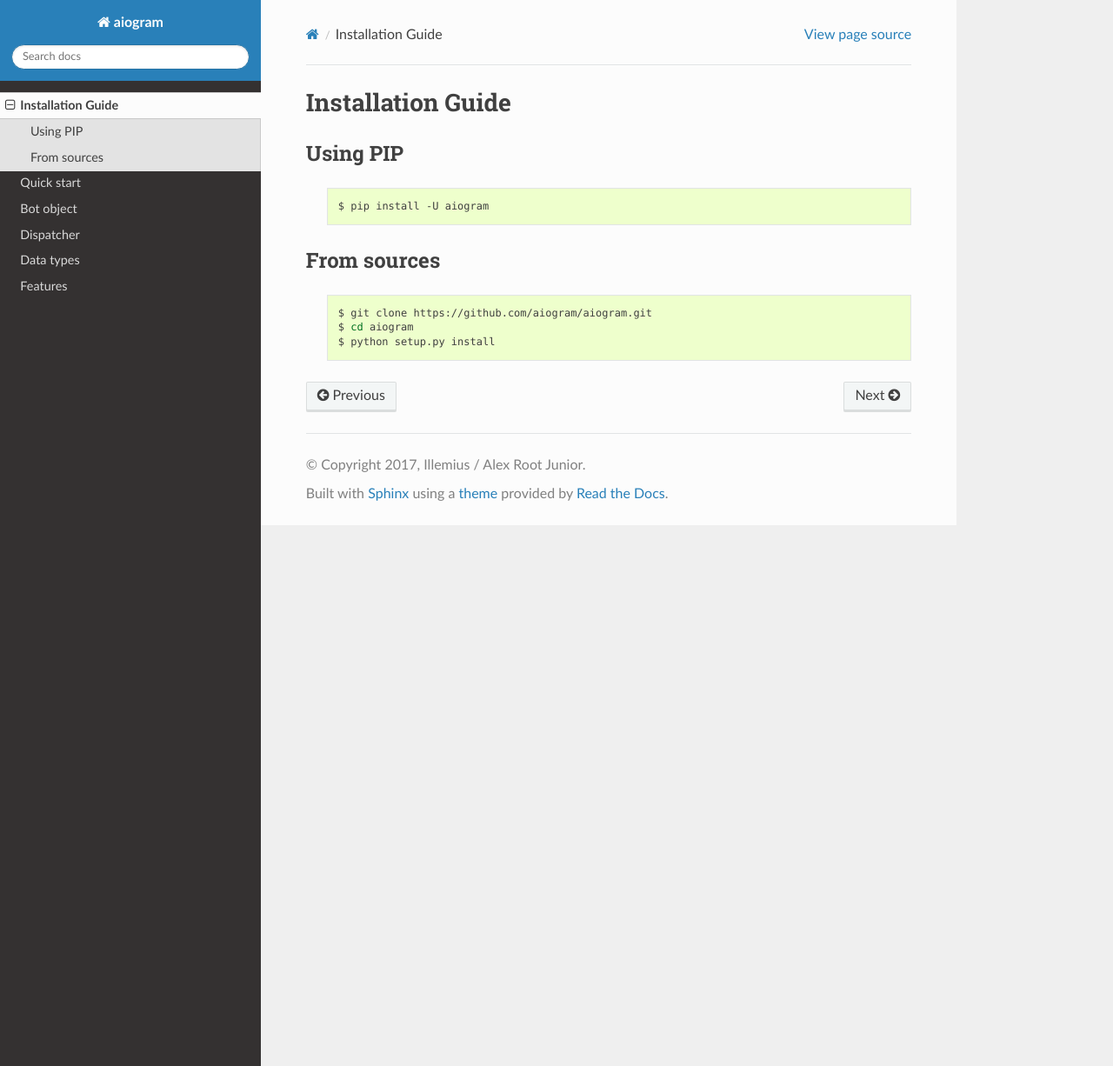
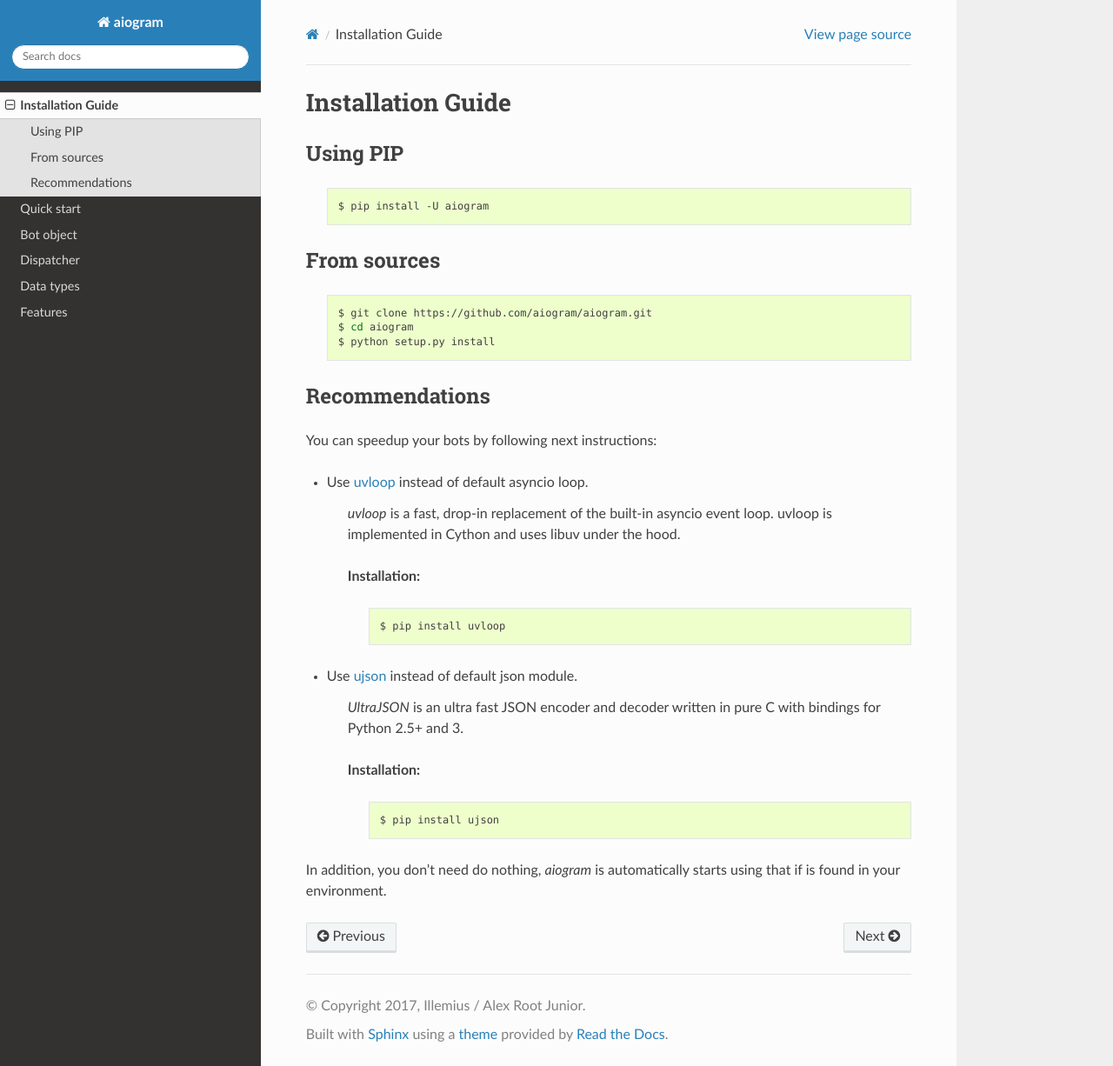
Before and after one commit to NullBrotasli/aiogram, a Sphinx documentation site: the page built from docs/source/install.rst, in a window 1280 px wide and 1226 px high. Shown: the whole window at 87% size. Built offline with Sphinx 7.4.7 and the Read the Docs theme 2.0.0, drawn with Linux system fonts in a browser that asks for light colours; the version number could not be read and is left out.

Commit message:
Add recommendations to installations instruction.

```diff
--- a/dev_requirements.txt
+++ b/dev_requirements.txt
@@ -8,3 +8,5 @@ uvloop>=0.9.1
 aioredis>=1.0.0
 wheel>=0.30.0
 rethinkdb>=2.3.0
+sphinx>=1.6.6
+sphinx-rtd-theme>=0.2.4
--- a/docs/source/install.rst
+++ b/docs/source/install.rst
@@ -14,3 +14,31 @@ From sources
         $ git clone https://github.com/aiogram/aiogram.git
         $ cd aiogram
         $ python setup.py install
+
+
+Recommendations
+---------------
+You can speedup your bots by following next instructions:
+
+- Use `uvloop <https://github.com/MagicStack/uvloop>`_ instead of default asyncio loop.
+
+    *uvloop* is a fast, drop-in replacement of the built-in asyncio event loop. uvloop is implemented in Cython and uses libuv under the hood.
+
+    **Installation:**
+
+        .. code-block:: bash
+
+            $ pip install uvloop
+
+
+- Use `ujson <https://github.com/esnme/ultrajson>`_ instead of default json module.
+
+    *UltraJSON* is an ultra fast JSON encoder and decoder written in pure C with bindings for Python 2.5+ and 3.
+
+    **Installation:**
+
+        .. code-block:: bash
+
+            $ pip install ujson
+
+In addition, you don't need do nothing, *aiogram* is automatically starts using that if is found in your environment.
```
